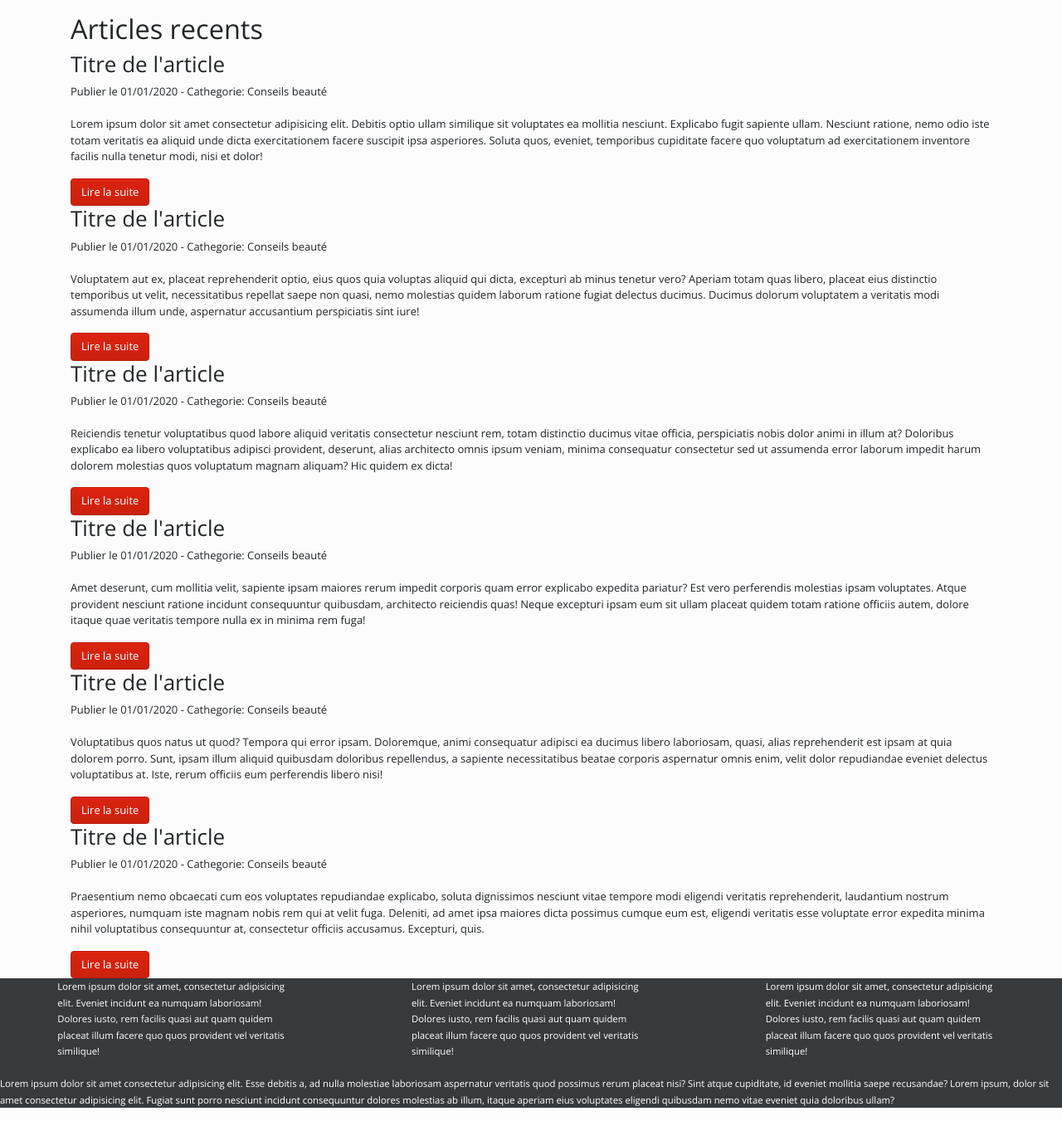
After one commit to teyana/soutenanceSym3, a Symfony app: template templates/blog/index.html.twig in a window 1280 px wide. The commit adds this page. Shown: the part 367-1718 px from the top of the page at 83% size. Run offline with Twig, Linux system fonts and the light colour scheme; the template is opened without the code that fills it, so the values that code supplies are empty; some libraries are stand-ins or nearby versions.

Commit message:
qjout controller et template blog + show article

```diff
--- a/templates/base.html.twig
+++ b/templates/base.html.twig
@@ -2,11 +2,11 @@
 <html>
 	<head>
 		<meta charset="UTF-8">
-        <title>{% block title %}Welcome!{% endblock %}</title>
-        <link rel="stylesheet" href="https://bootswatch.com/4/simplex/bootstrap.min.css">
-        {% block stylesheets %}{% endblock %}
-
-        {% block javascripts %}{% endblock %}
+		<title>
+			{% block title %}Welcome!
+			{% endblock %}
+		</title>
+		<link rel="stylesheet" href="https://bootswatch.com/4/simplex/bootstrap.min.css"> {% block stylesheets %}{% endblock %}{% block javascripts %}{% endblock %}
 		</head>
 
 		<body>
@@ -49,6 +49,33 @@
 					</ul>
 				</div>
 			</nav>
-        {% block body %}{% endblock %}
+
+			<div class="container"> {% block body %}{% endblock %}
+				</div>
+
+				<footer class="bg-dark text-white">
+					<div class="d-flex justify-content-around">
+						<div style="width: 18rem;">
+							<p class="card-text">
+								<small>Lorem ipsum dolor sit amet, consectetur adipisicing elit. Eveniet incidunt ea numquam laboriosam! Dolores iusto, rem facilis quasi aut quam quidem placeat illum facere quo quos provident vel veritatis similique!</small>
+							</p>
+						</div>
+						<div style="width: 18rem;">
+							<p class="card-text">
+								<small>Lorem ipsum dolor sit amet, consectetur adipisicing elit. Eveniet incidunt ea numquam laboriosam! Dolores iusto, rem facilis quasi aut quam quidem placeat illum facere quo quos provident vel veritatis similique!</small>
+							</p>
+						</div>
+						<div style="width: 18rem;">
+							<p class="card-text">
+								<small>Lorem ipsum dolor sit amet, consectetur adipisicing elit. Eveniet incidunt ea numquam laboriosam! Dolores iusto, rem facilis quasi aut quam quidem placeat illum facere quo quos provident vel veritatis similique!</small>
+							</p>
+						</div>
+					</div>
+					<br>
+					<p>
+						<small>Lorem ipsum dolor sit amet consectetur adipisicing elit. Esse debitis a, ad nulla molestiae laboriosam aspernatur veritatis quod possimus rerum placeat nisi? Sint atque cupiditate, id eveniet mollitia saepe recusandae? Lorem ipsum, dolor sit amet consectetur adipisicing elit. Fugiat sunt porro nesciunt incidunt consequuntur dolores molestias ab illum, itaque aperiam eius voluptates eligendi quibusdam nemo vitae eveniet quia doloribus ullam?</small>
+					</p>
+				</footer>
+
 			</body>
 		</html>
--- /dev/null
+++ b/templates/blog/index.html.twig
@@ -0,0 +1,73 @@
+{% extends 'base.html.twig' %}
+
+{% block title %}Hello BlogController!
+{% endblock %}
+
+{% block body %}
+	<section class="section_fond_orange bg-warning">
+		<figure class="photo_fond_orange">
+			<img class="img_orange" src="images/img1-orange.jpeg" alt="Photo d'une femme noire avec un foulard bleu et un make-up on fleek" title="Photoshoot d'une femme noire">
+		</figure>
+	</section>
+
+	<section class="cathegorie article">
+		<h1>Articles recents</h1>
+		<div>
+			<article>
+				<h2>Titre de l'article</h2>
+				<div class="metadata">Publier le 01/01/2020 - Cathegorie: Conseils beauté</div>
+				<div class="content">
+					<img src="https://via.placeholder.com/350x150" alt="">
+					<p>Lorem ipsum dolor sit amet consectetur adipisicing elit. Debitis optio ullam similique sit voluptates ea mollitia nesciunt. Explicabo fugit sapiente ullam. Nesciunt ratione, nemo odio iste totam veritatis ea aliquid unde dicta exercitationem facere suscipit ipsa asperiores. Soluta quos, eveniet, temporibus cupiditate facere quo voluptatum ad exercitationem inventore facilis nulla tenetur modi, nisi et dolor!</p>
+					<a href="{{ path('blog_show') }}" class="btn btn-primary">Lire la suite</a>
+				</div>
+			</article>
+			<article>
+				<h2>Titre de l'article</h2>
+				<div class="metadata">Publier le 01/01/2020 - Cathegorie: Conseils beauté</div>
+				<div class="content">
+					<img src="https://via.placeholder.com/350x150" alt="">
+					<p>Voluptatem aut ex, placeat reprehenderit optio, eius quos quia voluptas aliquid qui dicta, excepturi ab minus tenetur vero? Aperiam totam quas libero, placeat eius distinctio temporibus ut velit, necessitatibus repellat saepe non quasi, nemo molestias quidem laborum ratione fugiat delectus ducimus. Ducimus dolorum voluptatem a veritatis modi assumenda illum unde, aspernatur accusantium perspiciatis sint iure!</p>
+					<a href="" class="btn btn-primary">Lire la suite</a>
+				</div>
+			</article>
+			<article>
+				<h2>Titre de l'article</h2>
+				<div class="metadata">Publier le 01/01/2020 - Cathegorie: Conseils beauté</div>
+				<div class="content">
+					<img src="https://via.placeholder.com/350x150" alt="">
+					<p>Reiciendis tenetur voluptatibus quod labore aliquid veritatis consectetur nesciunt rem, totam distinctio ducimus vitae officia, perspiciatis nobis dolor animi in illum at? Doloribus explicabo ea libero voluptatibus adipisci provident, deserunt, alias architecto omnis ipsum veniam, minima consequatur consectetur sed ut assumenda error laborum impedit harum dolorem molestias quos voluptatum magnam aliquam? Hic quidem ex dicta!</p>
+					<a href="{{ path('blog_show') }}" class="btn btn-primary">Lire la suite</a>
+				</div>
+			</article>
+			<article>
+				<h2>Titre de l'article</h2>
+				<div class="metadata">Publier le 01/01/2020 - Cathegorie: Conseils beauté</div>
+				<div class="content">
+					<img src="https://via.placeholder.com/350x150" alt="">
+					<p>Amet deserunt, cum mollitia velit, sapiente ipsam maiores rerum impedit corporis quam error explicabo expedita pariatur? Est vero perferendis molestias ipsam voluptates. Atque provident nesciunt ratione incidunt consequuntur quibusdam, architecto reiciendis quas! Neque excepturi ipsam eum sit ullam placeat quidem totam ratione officiis autem, dolore itaque quae veritatis tempore nulla ex in minima rem fuga!</p>
+					<a href="{{ path('blog_show') }}" class="btn btn-primary">Lire la suite</a>
+				</div>
+			</article>
+			<article>
+				<h2>Titre de l'article</h2>
+				<div class="metadata">Publier le 01/01/2020 - Cathegorie: Conseils beauté</div>
+				<div class="content">
+					<img src="https://via.placeholder.com/350x150" alt="">
+					<p>Voluptatibus quos natus ut quod? Tempora qui error ipsam. Doloremque, animi consequatur adipisci ea ducimus libero laboriosam, quasi, alias reprehenderit est ipsam at quia dolorem porro. Sunt, ipsam illum aliquid quibusdam doloribus repellendus, a sapiente necessitatibus beatae corporis aspernatur omnis enim, velit dolor repudiandae eveniet delectus voluptatibus at. Iste, rerum officiis eum perferendis libero nisi!</p>
+					<a href="{{ path('blog_show') }}" class="btn btn-primary">Lire la suite</a>
+				</div>
+			</article>
+			<article>
+				<h2>Titre de l'article</h2>
+				<div class="metadata">Publier le 01/01/2020 - Cathegorie: Conseils beauté</div>
+				<div class="content">
+					<img src="https://via.placeholder.com/350x150" alt="">
+					<p>Praesentium nemo obcaecati cum eos voluptates repudiandae explicabo, soluta dignissimos nesciunt vitae tempore modi eligendi veritatis reprehenderit, laudantium nostrum asperiores, numquam iste magnam nobis rem qui at velit fuga. Deleniti, ad amet ipsa maiores dicta possimus cumque eum est, eligendi veritatis esse voluptate error expedita minima nihil voluptatibus consequuntur at, consectetur officiis accusamus. Excepturi, quis.</p>
+					<a href="{{ path('blog_show') }}" class="btn btn-primary">Lire la suite</a>
+				</div>
+			</article>
+		</div>
+	</section>
+
+{% endblock %}
```
Also changed, not shown: src/Controller/BlogController.php (added, +28 -0 lines), templates/blog/show.html.twig (added, +22 -0 lines). Lines whose indentation alone changed are shown as unchanged.
